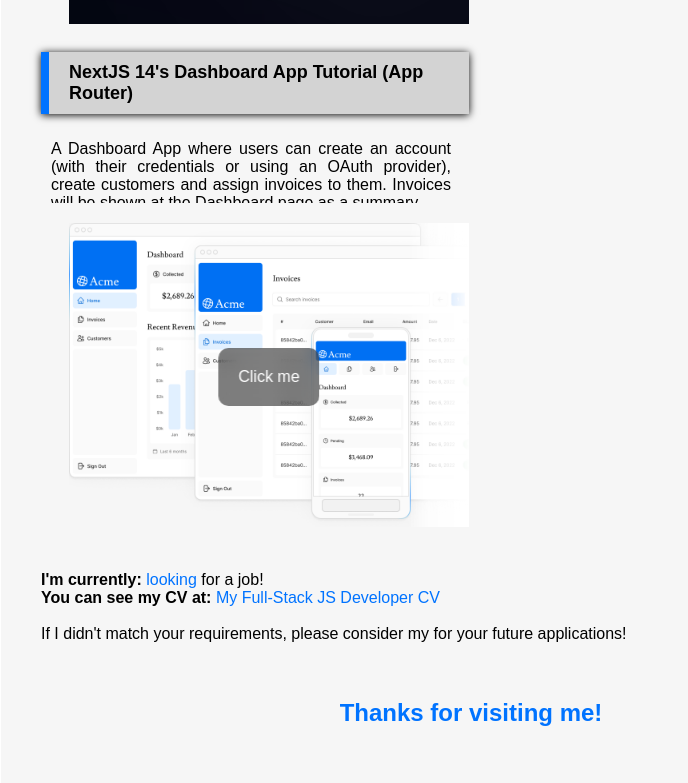
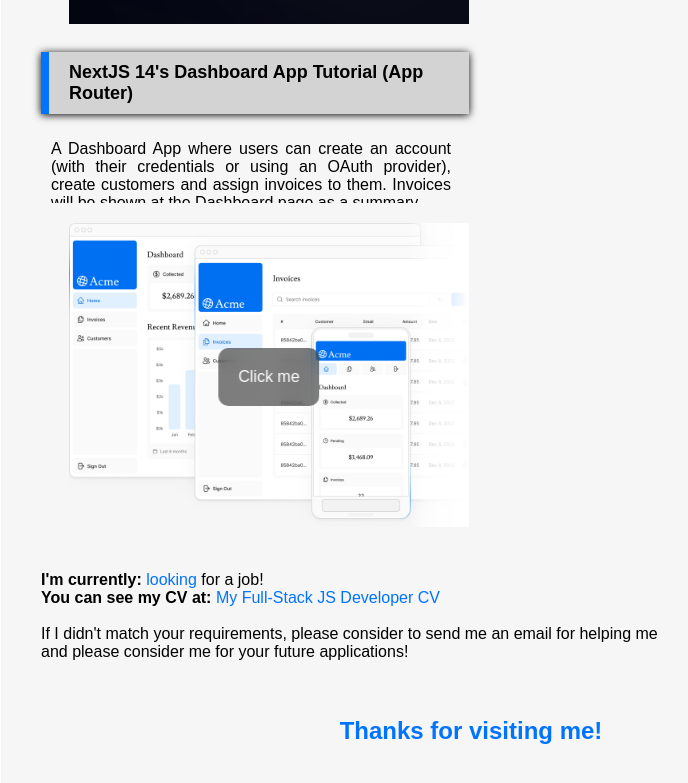
Before and after one commit to josiasbudaydeveloper/josiasbudaydeveloper.github.io, a React (Vite) app: page / in a window 1280 px wide. Shown: the part 2685-3468 px from the top of the page, without its empty margins (339-1027 px from the left). Built offline with nearby package versions, Linux system fonts and the light colour scheme.

Commit message:
Updating HireMe.tsx

```diff
--- a/src/components/HireMe.tsx
+++ b/src/components/HireMe.tsx
@@ -8,6 +8,7 @@
     >
     {" "}My Full-Stack JS Developer CV
     </a> <br /><br />
-    If I didn't match your requirements, please consider my for your future applications!
+    If I didn't match your requirements, please consider to send me an email for helping me <br />
+    and please consider me for your future applications!
   </section>
 )}
```
